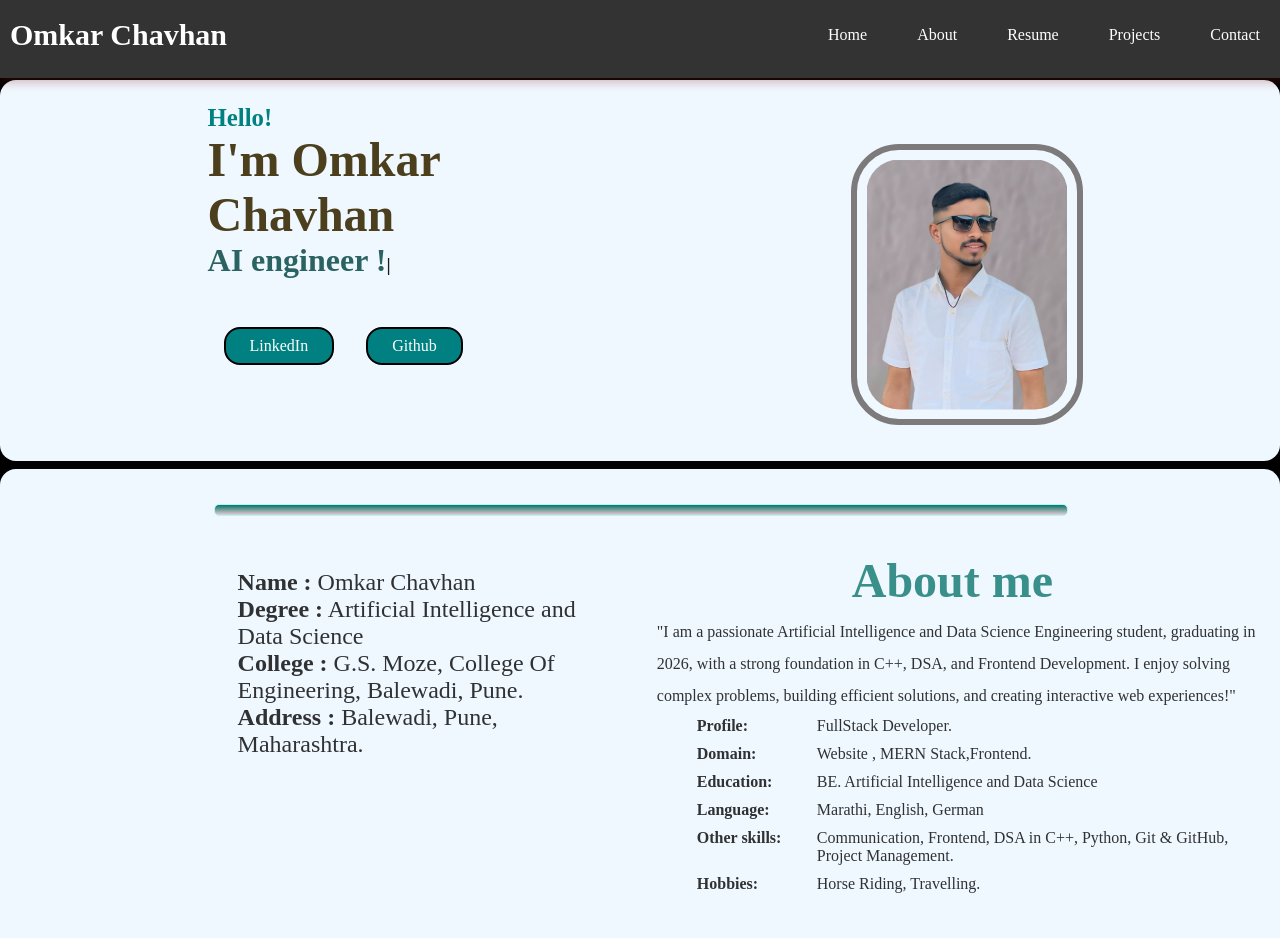
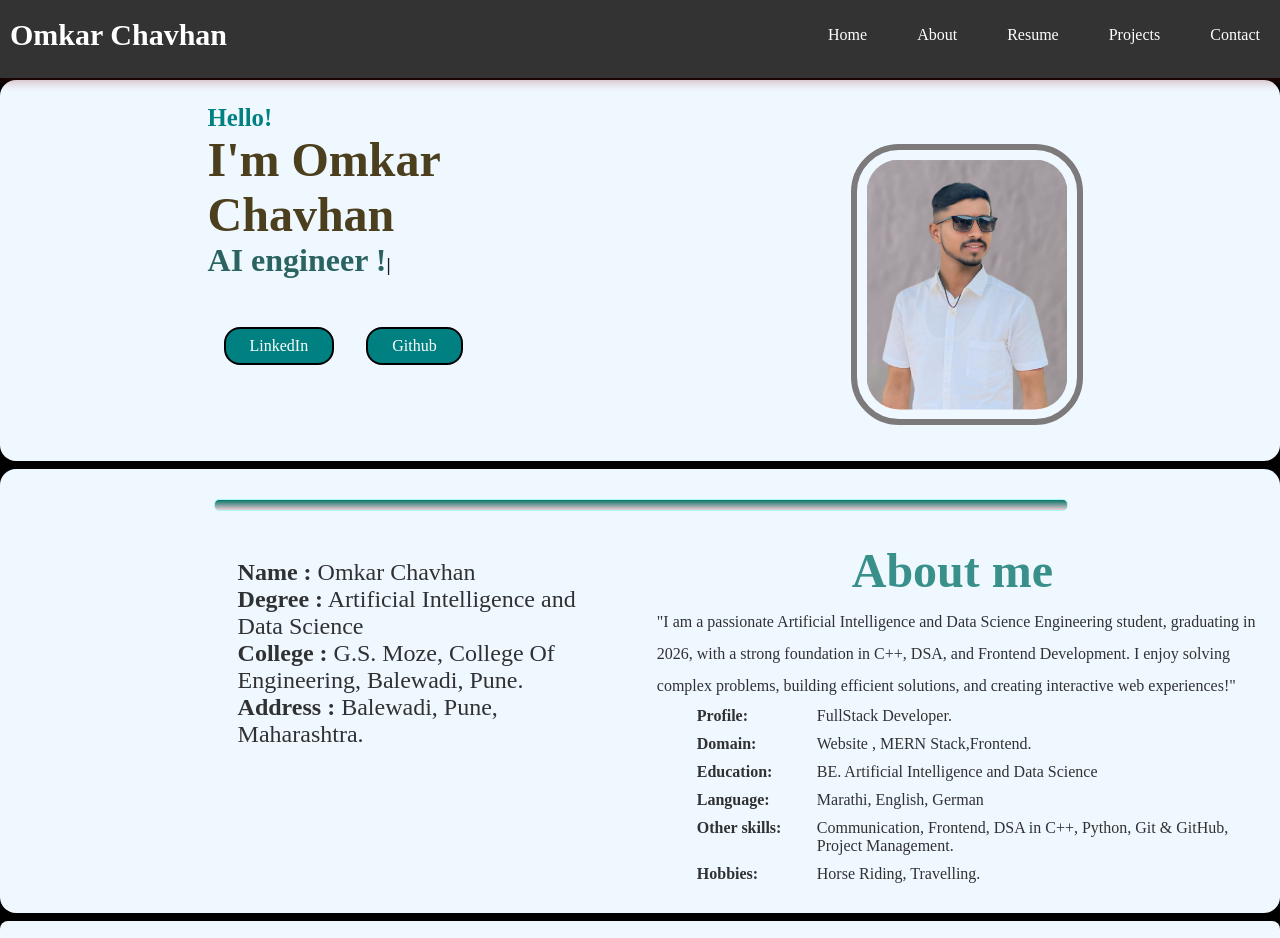
Before and after one commit to omkarchavhan131/Portfolio, a React (Vite) app: page / in a window 1280 px wide. Shown: the top 938 px of the page. Built offline with nearby package versions, Linux system fonts and the light colour scheme.

Commit message:
Update style.css

```diff
--- a/src/assets/style.css
+++ b/src/assets/style.css
@@ -222,7 +222,7 @@ body {
 }
 
 .about {
-    height: 500px;
+    height: auto;
     width: 100%;
     background-color: aliceblue;
     border-radius: 1rem;
```
